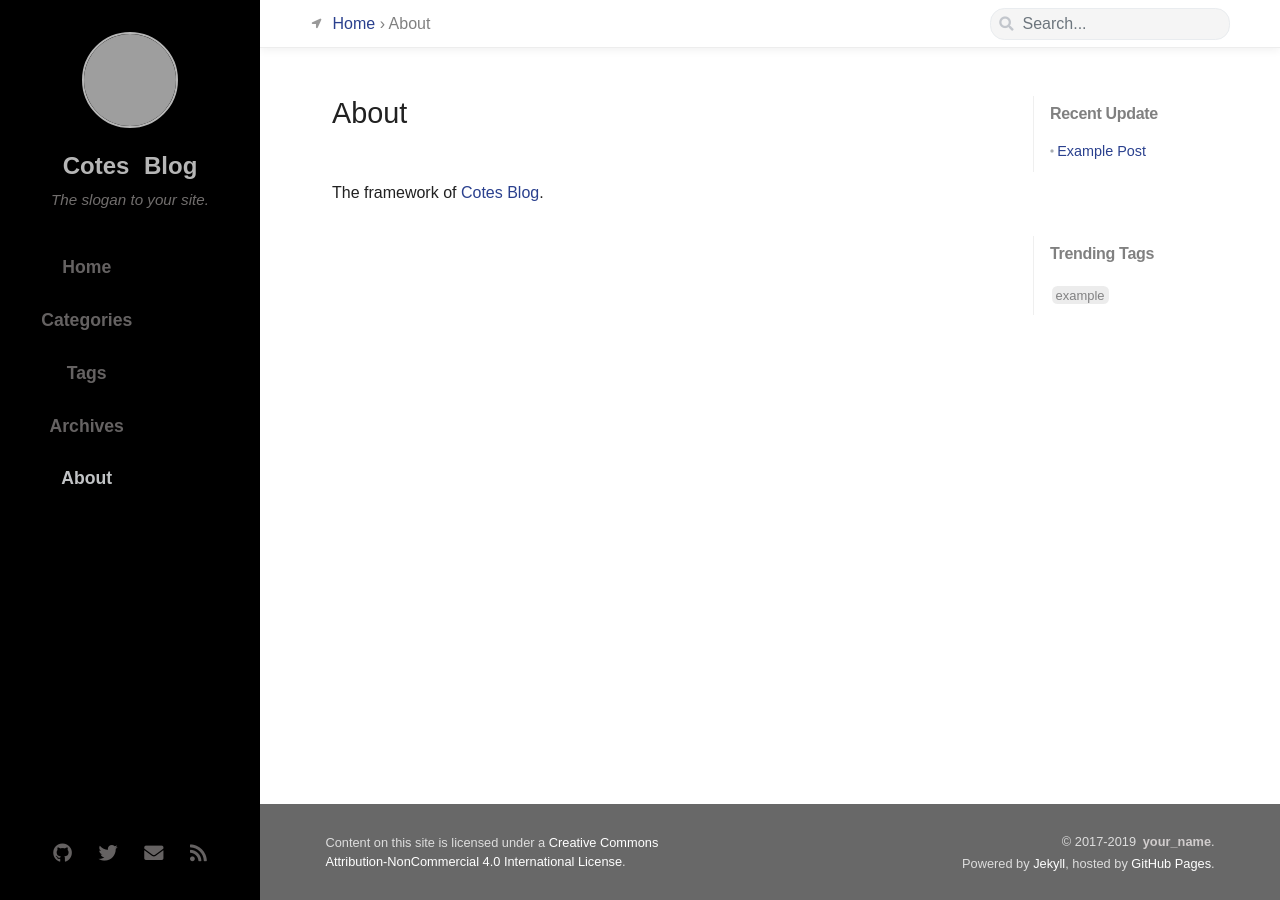
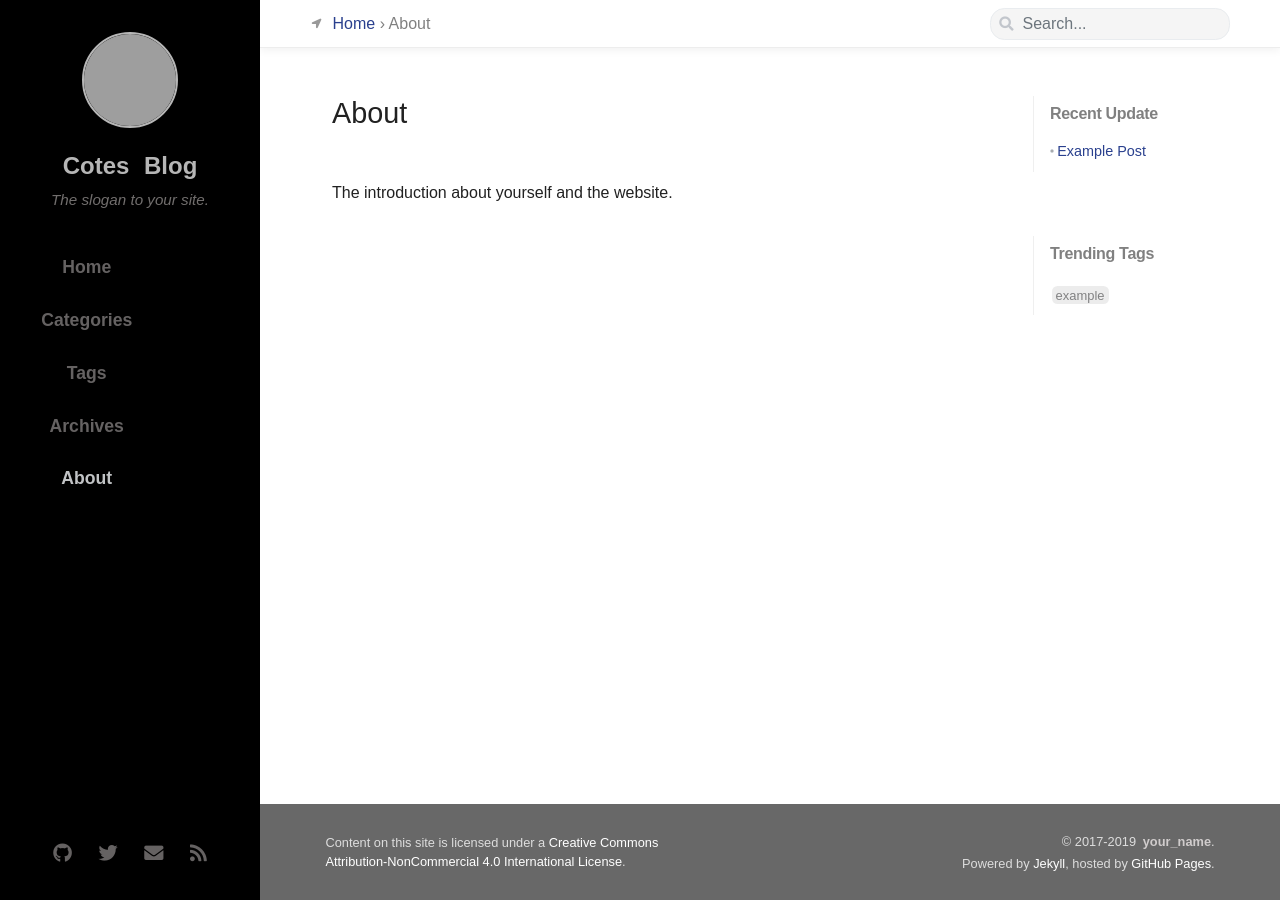
Before and after one commit to tracygu/tracygu.github.io, a Jekyll site: the page built from tabs/about.md, in a window 1280 px wide. Built offline with Jekyll 4.4.1, drawn with Linux system fonts in a browser that asks for light colours; nearby versions of some CDN libraries; some web fonts are replaced; grey boxes are pictures that could not be loaded.

Commit message:
Updated template contents.

```diff
--- a/tabs/about.md
+++ b/tabs/about.md
@@ -5,4 +5,4 @@ title:
   en: About
 ---
 
-The framework of [Cotes Blog](https://blog.cotes.in).
+The introduction about yourself and the website.
```
